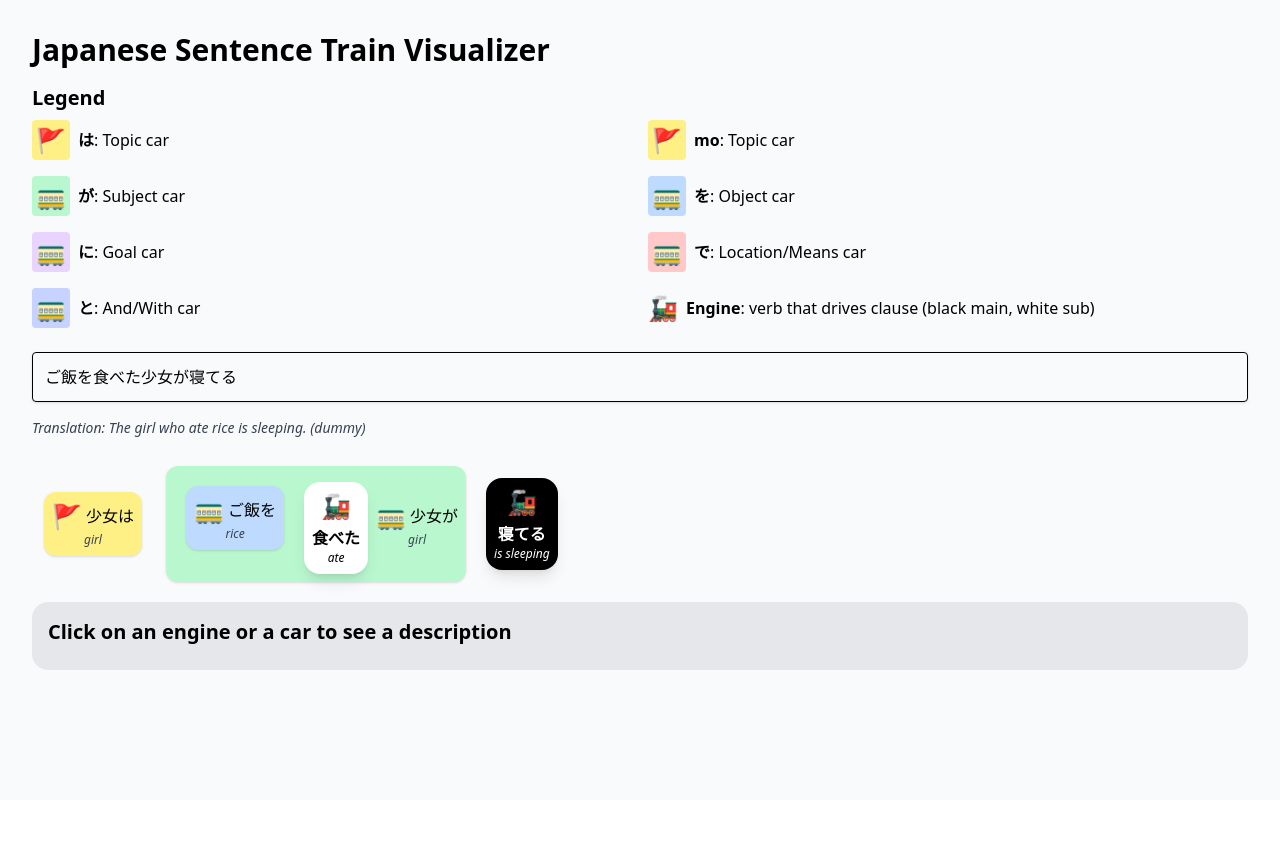
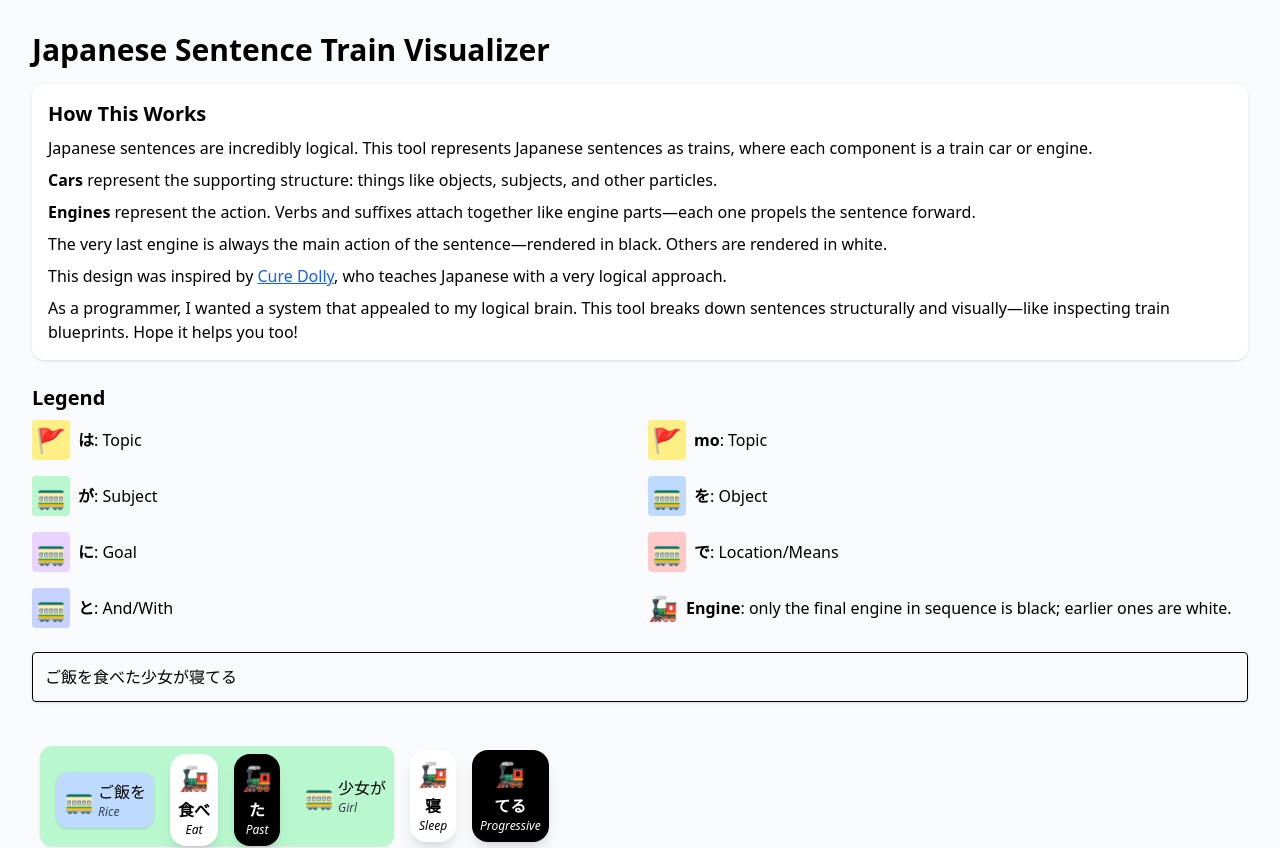
Before and after one commit to KrishivPiduri/clickpocalypse, a React (Vite) app: page /Parse in a window 1280 px wide. Shown: the top 848 px of the page. Before the commit the page ends 800 px from the top, so only its background shows below. Built offline with nearby package versions, Linux system fonts and the light colour scheme.

Commit message:
Multiple engines setup complete.

```diff
--- a/src/ParseSentence.jsx
+++ b/src/ParseSentence.jsx
@@ -1,28 +1,48 @@
 import React, { useState } from 'react';
 
 const particleLegend = {
-    'は': { label: 'Topic', color: 'bg-yellow-200', emoji: '🚩', desc: 'Marks the topic of the sentence, often used for contrast or framing.' },
-    'mo': { label: 'Topic', color: 'bg-yellow-200', emoji: '🚩', desc: 'Marks the topic of the sentence, often used to show similarity. Opposite of the は particle.' },
-    'が': { label: 'Subject', color: 'bg-green-200', emoji: '🚃', desc: 'Marks the subject that performs or experiences the action.' },
-    'を': { label: 'Object', color: 'bg-blue-200', emoji: '🚃', desc: 'Marks the direct object that receives the action.' },
-    'に': { label: 'Goal', color: 'bg-purple-200', emoji: '🚃', desc: 'Marks direction, goal, or recipient.' },
-    'で': { label: 'Location/Means', color: 'bg-red-200', emoji: '🚃', desc: 'Marks location of action or means by which it is performed.' },
-    'と': { label: 'And/With', color: 'bg-indigo-200', emoji: '🚃', desc: 'Marks a companion or is used as “and” in listing.' }
+    'は': { label: 'Topic', color: 'bg-yellow-200', emoji: '🚩', desc: 'Marks the topic.' },
+    'mo': { label: 'Topic', color: 'bg-yellow-200', emoji: '🚩', desc: 'Also a topic marker.' },
+    'が': { label: 'Subject', color: 'bg-green-200', emoji: '🚃', desc: 'Marks the subject.' },
+    'を': { label: 'Object', color: 'bg-blue-200', emoji: '🚃', desc: 'Marks the direct object.' },
+    'に': { label: 'Goal', color: 'bg-purple-200', emoji: '🚃', desc: 'Marks direction or recipient.' },
+    'で': { label: 'Location/Means', color: 'bg-red-200', emoji: '🚃', desc: 'Marks location or means.' },
+    'と': { label: 'And/With', color: 'bg-indigo-200', emoji: '🚃', desc: 'Marks “and” or companionship.' }
 };
 
-const Engine = ({ node, selectedId, setSelected }) => {
-     const style = node.subtype === 'main'
-        ? 'bg-black text-white'
-        : 'bg-white text-black';
+const Instructions = () => (
+    <div className="bg-white p-4 rounded-xl shadow mb-6">
+        <h2 className="text-xl font-semibold mb-2">How This Works</h2>
+        <p className="mb-2">
+            Japanese sentences are incredibly logical. This tool represents Japanese sentences as trains, where each component is a train car or engine.
+        </p>
+        <p className="mb-2">
+            <strong>Cars</strong> represent the supporting structure: things like objects, subjects, and other particles.
+        </p>
+        <p className="mb-2">
+            <strong>Engines</strong> represent the action. Verbs and suffixes attach together like engine parts—each one propels the sentence forward.
+        </p>
+        <p className="mb-2">
+            The very last engine is always the main action of the sentence—rendered in black. Others are rendered in white.
+        </p>
+        <p className="mb-2">
+            This design was inspired by <a href="https://www.youtube.com/@CureDolly" className="text-blue-600 underline" target="_blank" rel="noopener noreferrer">Cure Dolly</a>, who teaches Japanese with a very logical approach.
+        </p>
+        <p>
+            As a programmer, I wanted a system that appealed to my logical brain. This tool breaks down sentences structurally and visually—like inspecting train blueprints. Hope it helps you too!
+        </p>
+    </div>
+);
+
+// Engine: white unless isLast===true, then black
+const Engine = ({ node, isLast, selectedId, setSelected }) => {
+    const style = isLast ? 'bg-black text-white' : 'bg-white text-black';
     return (
-        <div className={`${selectedId===node.id ? "border-dashed border-spacing-3 border-2 rounded-2xl" : ""} mx-2`}>
-            <div className={`flex flex-col items-center ${selectedId===node.id ? "my-1 mx-1": ""} p-2 rounded-2xl shadow-lg ${style} cursor-pointer`} onClick={() => {
-                if (selectedId===node.id) {
-                    setSelected(null);
-                } else {
-                    setSelected(node.id);
-                }
-            }}>
+        <div className={`${selectedId===node.id ? 'border-dashed border-2 rounded-2xl' : ''} mx-2`}>
+            <div
+                className={`flex flex-col items-center ${selectedId===node.id ? 'p-1' : 'p-2'} rounded-2xl shadow-lg ${style} cursor-pointer`}
+                onClick={() => setSelected(selectedId===node.id ? null : node.id)}
+            >
                 <span className="text-2xl">🚂</span>
                 <span className="mt-1 font-semibold">{node.text}</span>
                 <span className="text-xs italic">{node.eng}</span>
@@ -31,29 +51,34 @@ const Engine = ({ node, selectedId, setSelected }) => {
     );
 };
 
-const Car = ({ node, selectedId, setSelected}) => {
-    const legend = particleLegend[node.subtype] || { color: 'bg-gray-200', emoji: '🚃', label: 'Unknown', desc: 'No description available.' };
+// Car: wraps subtree + head; applies background to entire block
+const Car = ({ node, selectedId, setSelected }) => {
+    const legend = particleLegend[node.subtype] || { color:'bg-gray-200', emoji:'🚃' };
+    const mod = node.modifier;
+    const modEngines = mod ? [mod, ...mod.cars.filter(c=>c.type==='engine')] : [];
     return (
-        <div className={`${selectedId===node.id ? "border-dashed border-spacing-3 border-2 rounded-2xl" : ""} mx-2`}>
-            <div className={`flex flex-row items-center m-1 p-2 rounded-xl shadow ${legend.color} cursor-pointer`}>
-                {node.modifier && (
-                    <div className="flex mt-2">
-                        {node.modifier.cars.map((c, i) => <Car key={i} node={c} id={c.id} setSelected={setSelected} selectedId={selectedId} />)}
-                        <Engine node={node.modifier} id={node.modifier.id} setSelected={setSelected} selectedId={selectedId} />
+        <div className="mx-2 my-1">
+            <div className={`flex flex-row rounded-xl shadow ${legend.color} cursor-pointer`} onClick={() => setSelected(selectedId===node.id ? null : node.id)}>
+                {mod && (
+                    <div className="flex items-center px-2 pt-2">
+                        {mod.cars.filter(c=>c.type==='car').map(c=> <Car key={c.id} node={c} selectedId={selectedId} setSelected={setSelected}/>)}
+                        {modEngines.map((eng, idx) => (
+                            <Engine
+                                key={eng.id}
+                                node={eng}
+                                isLast={idx===modEngines.length-1}
+                                selectedId={selectedId}
+                                setSelected={setSelected}
+                            />
+                        ))}
                     </div>
                 )}
-                <div className={"flex flex-col items-center"} onClick={() => {
-                    if (selectedId===node.id) {
-                        setSelected(null);
-                    } else {
-                        setSelected(node.id);
-                    }
-                }}>
-                    <div className="flex items-center">
-                        <span className="text-2xl mr-1">{legend.emoji}</span>
-                        <span className="font-medium">{node.text}</span>
+                <div className="flex items-center p-2">
+                    <span className="text-2xl mr-1">{legend.emoji}</span>
+                    <div>
+                        <div className="font-medium">{node.text}</div>
+                        <div className="text-xs italic text-gray-700">{node.eng}</div>
                     </div>
-                    <span className="text-xs text-gray-700 italic">{node.eng}</span>
                 </div>
             </div>
         </div>
@@ -61,119 +86,97 @@ const Car = ({ node, selectedId, setSelected}) => {
 };
 
 const SentenceVisualizer = ({ node, selectedId, setSelected }) => {
+    const suffixEngines = node.cars.filter(c=>c.type==='engine');
+    const engines = [node, ...suffixEngines];
     return (
-        <div className="flex items-center flex-wrap mt-6">
-            {node.cars.map((car, idx) => <Car key={idx} node={car} selectedId={selectedId} setSelected={setSelected} />)}
-            <Engine node={node} selectedId={selectedId} setSelected={setSelected}/>
+        <div className="flex flex-wrap items-center mt-6">
+            {node.cars.filter(c=>c.type==='car').map(car=> <Car key={car.id} node={car} selectedId={selectedId} setSelected={setSelected}/>)}
+            {engines.map((eng, idx) => (
+                <Engine
+                    key={eng.id}
+                    node={eng}
+                    isLast={idx===engines.length-1}
+                    selectedId={selectedId}
+                    setSelected={setSelected}
+                />
+            ))}
         </div>
-    )
+    );
 };
 
 const Legend = () => (
     <div className="mb-6">
         <h2 className="text-xl font-semibold mb-2">Legend</h2>
         <div className="grid grid-cols-2 gap-4">
-            {Object.entries(particleLegend).map(([key, { label, color, emoji }]) => (
+            {Object.entries(particleLegend).map(([key,{label,color,emoji}])=>(
                 <div key={key} className="flex items-center">
                     <span className={`text-2xl mr-2 ${color} p-1 rounded`}>{emoji}</span>
-                    <span><strong>{key}</strong>: {label} car</span>
+                    <span><strong>{key}</strong>: {label}</span>
                 </div>
             ))}
             <div className="flex items-center">
                 <span className="text-2xl mr-2">🚂</span>
-                <span><strong>Engine</strong>: verb that drives clause (black main, white sub)</span>
+                <span><strong>Engine</strong>: only the final engine in sequence is black; earlier ones are white.</span>
             </div>
         </div>
     </div>
 );
 
-const Desc = ({selectedId, descs}) => {
-    if (!selectedId) {
-        return (
-            <div className="bg-gray-200 my-4 p-4 rounded-2xl">
-                <p className="text-xl font-semibold mb-2">Click on an engine or a car to see a description</p>
-            </div>
-        )
-    }
+const Desc = ({ selectedId, descs }) => {
+    if (!selectedId) return (
+        <div className="bg-gray-200 p-4 rounded-2xl my-4">
+            <p className="text-xl font-semibold">Click on an engine or car to see description</p>
+        </div>
+    );
     return (
-        <div className="bg-gray-200 my-4 p-4 rounded-2xl">
+        <div className="bg-gray-200 p-4 rounded-2xl my-4">
             <p>{descs[selectedId]}</p>
         </div>
-    )
-}
+    );
+};
 
 const parseSentence = (text) => {
-    // Desc contents:
-    //  Is it part of a subclause?
-    //      Meaning of the entire clause + the role this specific word plays in it (subject, direct object, etc.)
-    //  Is it an engine?
-    //      What conjugation is it in? (polite, impolite, past, negative, potential, etc.)
-    //      What is the subject and direct object of the sentence/clause?
-    //  Is it a car?
-    //      What particle is used and why?
-    //          Ni: Indicates target/goal
-    //          Ga: Indicates subject
-    //          Wo: Indicates direct object
-    //          Wa: Indicates topic
-    //          No: Indicates possession
-    //          De: Indicates means
-    //          Mo: Also indicates topic
-    //      What verb is this linked to?
-    const descs={
-        1: "1",
-        2: "2",
-        3: "3",
-        4: "4",
-        5: "5",
-    }
-    return [descs, {
-        id: 1, type: 'engine', subtype: 'main', text: '寝てる', eng: 'is sleeping',
-        cars: [
-            {
-                id: 2, type: 'car', subtype: 'は', text: '少女は', eng: 'girl',
+    const descs = {
+        1: "Stem of main verb: 寝 (to sleep)",
+        6: "Suffix engine: てる (progressive)",
+        2: "Particle: 少女が (subject)",
+        3: "Stem of embedded verb: 食べ (to eat)",
+        5: "Suffix engine: た (past)",
+        4: "Particle: ご飯を (object)",
+    };
+    const parsed = {
+        id:1, type:'engine', subtype:'stem', text:'寝', eng:'Sleep',
+        cars:[
+            { id:2, type:'car', subtype:'が', text:'少女が', eng:'Girl',
+                modifier:{
+                    id:3, type:'engine', subtype:'stem', text:'食べ', eng:'Eat',
+                    cars:[ {id:4,type:'car',subtype:'を',text:'ご飯を',eng:'Rice'}, {id:5,type:'engine',subtype:'suffix',text:'た',eng:'Past'} ]
+                }
             },
-            {
-                id: 3, type: 'car', subtype: 'が', text: '少女が', eng: 'girl',
-                modifier: {
-                    id: 4, type: 'engine', subtype: 'sub', text: '食べた', eng: 'ate',
-                    cars: [
-                        { id: 5, type: 'car', subtype: 'を', text: 'ご飯を', eng: 'rice' }
-                    ]
-                }
-            }
+            { id:6,type:'engine',subtype:'suffix',text:'てる',eng:'Progressive'}
         ]
-    }];
+    };
+    return [descs, parsed];
 };
 
 export default function App() {
-    const [input, setInput] = useState('ご飯を食べた少女が寝てる');
-    const out=parseSentence(input);
-    const [parsed, setParsed]=useState(out[1]);
-    const [descs, setDescs]=useState(out[0]);
-    const [selectedId, setSelected] = useState(null);
-
+    const [input,setInput] = useState('ご飯を食べた少女が寝てる');
+    const [descs,setDescs] = useState(()=>parseSentence(input)[0]);
+    const [parsed,setParsed] = useState(()=>parseSentence(input)[1]);
+    const [selectedId,setSelected] = useState(null);
     const handleChange = (e) => {
-        const val = e.target.value;
-        setInput(val);
-        const out=parseSentence(input);
-        setParsed(out[0])
-        setDescs(out[1])
+        const val=e.target.value; setInput(val);
+        const [d,p]=parseSentence(val);
+        setDescs(d); setParsed(p); setSelected(null);
     };
-
     return (
         <div className="min-h-screen bg-gray-50 p-8">
             <h1 className="text-3xl font-bold mb-4">Japanese Sentence Train Visualizer</h1>
+            <Instructions />
             <Legend />
-            <input
-                type="text"
-                className="w-full p-3 mb-4 border rounded shadow"
-                value={input}
-                onChange={handleChange}
-                placeholder="Enter Japanese sentence here"
-            />
-            <p className="text-sm italic text-gray-700 mb-2">Translation: The girl who ate rice is sleeping. (dummy)</p>
-            <SentenceVisualizer node={parsed} setSelected={setSelected} selectedId={selectedId} />
-            <Desc selectedId={selectedId} descs={descs} />
+            <input type="text" className="w-full p-3 mb-4 border rounded shadow" placeholder="Enter sentence…" value={input} onChange={handleChange}/>
+            <SentenceVisualizer node={parsed} selectedId={selectedId} setSelected={setSelected}/>
+            <Desc selectedId={selectedId} descs={descs}/>
         </div>
     );
 }
```
